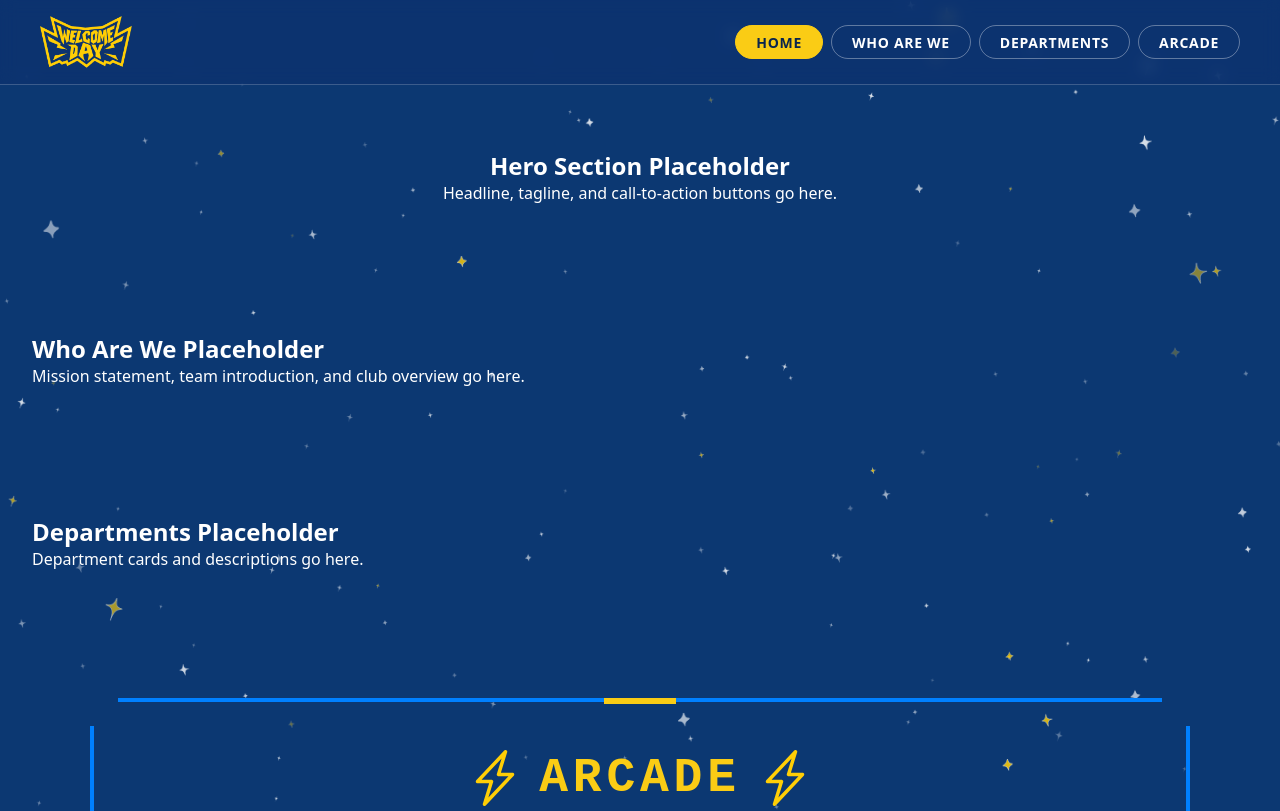
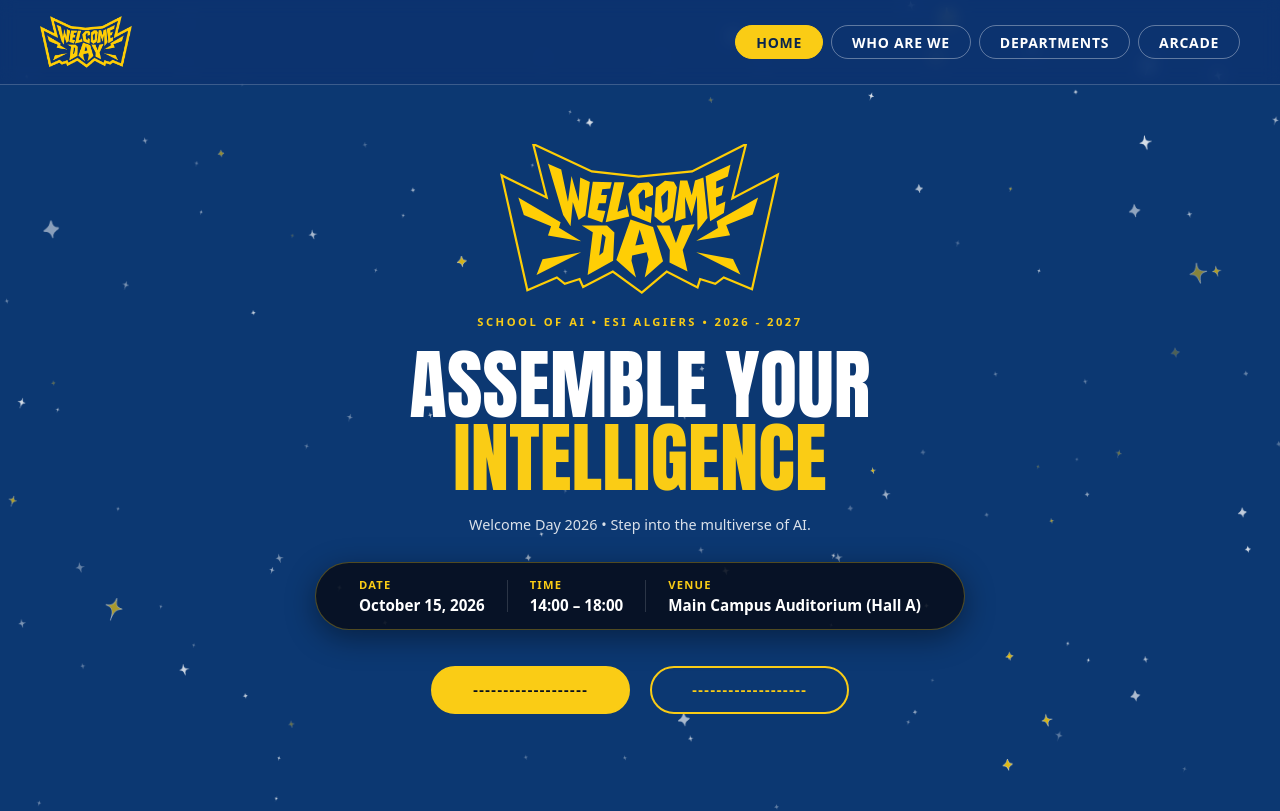
Before and after one commit to SchoolofAI-Algiers/WD-website-26-27, a React (Vite) app: page / in a window 1280 px wide. Shown: the top 811 px of the page. Built offline with nearby package versions, Linux system fonts and the light colour scheme.

Commit message:
feat(hero): implement hero section according to figma design

```diff
--- a/index.html
+++ b/index.html
@@ -5,6 +5,9 @@
     <link rel="icon" type="image/svg+xml" href="/vite.svg" />
     <meta name="viewport" content="width=device-width, initial-scale=1.0" />
     <title>WD-website-26-27</title>
+    <link rel="preconnect" href="https://fonts.googleapis.com">
+    <link rel="preconnect" href="https://fonts.gstatic.com" crossorigin>
+    <link href="https://fonts.googleapis.com/css2?family=Anton&display=swap" rel="stylesheet">
   </head>
   <body>
     <div id="root"></div>
--- /dev/null
+++ b/src/components/sections/HeroSection.css
@@ -0,0 +1,176 @@
+.hero-section {
+    min-height: calc(100vh - 80px);
+    display: flex;
+    flex-direction: column;
+    justify-content: center;
+    align-items: center;
+    text-align: center;
+    padding: 3rem 1.5rem 5rem 1.5rem;
+}
+
+.hero-section__inner {
+    max-width: 900px;
+    width: 100%;
+    display: flex;
+    flex-direction: column;
+    align-items: center;
+    gap: 1.25rem;
+}
+
+/* 1_ Grand logo */
+.hero__logo {
+    width: 280px;
+    max-width: 80%;
+    height: auto;
+
+    transition: transform 0.3s ease;
+}
+
+.hero__logo:hover {
+    transform: scale(1.03);
+}
+
+/*2) Sur-titre School of AI */
+.hero__eyebrow {
+    color: var(--color-primary-yellow);
+    font-size: 0.7rem;
+    font-weight: 700;
+    letter-spacing: 2.5px;
+    text-transform: uppercase;
+}
+
+/* 3...... ggros titre multiverse */
+.hero__title {
+    font-family: 'Anton', sans-serif;
+    font-weight: 400;
+
+    font-size: clamp(3rem, 6vw, 90px);
+    line-height: 0.95;
+    letter-spacing: 0.2px;
+
+    text-transform: uppercase;
+    -webkit-font-smoothing: antialiased;
+
+}
+
+.hero__title-white {
+    color: #ffffff;
+    display: block;
+}
+
+.hero__title-yellow {
+    color: var(--color-primary-yellow, #facc15);
+    display: block;
+}
+
+
+
+/*4. Sous titre  */
+.hero__subtitle {
+    color: rgba(255, 255, 255, 0.85);
+    font-size: 0.9rem;
+    font-weight: 400;
+    margin-bottom: 0.5rem;
+}
+
+/*5. Capsule des infos (Date, Time, Venue) */
+.hero__event-capsule {
+    background: rgba(7, 15, 30, 0.9);
+    border: 1px solid rgba(250, 204, 21, 0.3);
+    border-radius: 9999px;
+    display: flex;
+    align-items: center;
+    justify-content: space-around;
+    padding: 0.85rem 2rem;
+    width: 100%;
+    max-width: 650px;
+    box-shadow: 0 8px 30px rgba(0, 0, 0, 0.4);
+}
+
+.hero__event-item {
+    display: flex;
+    flex-direction: column;
+    gap: 0.2rem;
+    text-align: left;
+}
+
+.hero__event-label {
+    color: var(--color-primary-yellow);
+    font-size: 0.7rem;
+    font-weight: 700;
+    letter-spacing: 1.2px;
+    text-transform: uppercase;
+}
+
+.hero__event-value {
+    color: #ffffff;
+    font-size: 0.95rem;
+    font-weight: 600;
+}
+
+.hero__event-divider {
+    width: 1px;
+    height: 32px;
+    background-color: rgba(255, 255, 255, 0.15);
+}
+
+/* 6. Boutons CTA */
+.hero__actions {
+    display: flex;
+    gap: 1.25rem;
+    margin-top: 1rem;
+    flex-wrap: wrap;
+    justify-content: center;
+}
+
+.hero__btn {
+    padding: 0.85rem 2.5rem;
+    border-radius: 9999px;
+    font-weight: 700;
+    font-size: 0.95rem;
+    letter-spacing: 1px;
+    cursor: pointer;
+    transition: all 0.2s ease;
+    min-width: 180px;
+}
+
+.hero__btn--primary {
+    background-color: var(--color-primary-yellow);
+    color: #070f1e;
+    border: 2px solid var(--color-primary-yellow);
+}
+
+.hero__btn--primary:hover {
+    background-color: #fde047;
+    transform: translateY(-2px);
+    box-shadow: 0 4px 15px rgba(250, 204, 21, 0.4);
+}
+
+.hero__btn--outline {
+    background-color: transparent;
+    color: var(--color-primary-yellow);
+    border: 2px solid var(--color-primary-yellow);
+}
+
+.hero__btn--outline:hover {
+    background-color: rgba(250, 204, 21, 0.1);
+    transform: translateY(-2px);
+}
+
+
+@media (max-width: 640px) {
+    .hero__event-capsule {
+        flex-direction: column;
+        border-radius: 20px;
+        padding: 1.2rem;
+        gap: 1rem;
+    }
+
+    .hero__event-divider {
+        display: none;
+    }
+
+    .hero__event-item {
+        text-align: center;
+    }
+}
--- a/src/components/sections/HeroSection.jsx
+++ b/src/components/sections/HeroSection.jsx
@@ -1,3 +1,6 @@
+import logoImg from '../../assets/Logo.svg'
+import './HeroSection.css'
+
 const containerStyle = {
   padding: '4rem 2rem',
   textAlign: 'center',
@@ -5,12 +8,62 @@ const containerStyle = {
 
 function HeroSection() {
   return (
-    <section id="hero" className="hero-section" style={containerStyle}>
+    <section id="hero" className="hero-section">
       <div className="hero-section__inner">
-        <h1 className="hero-section__title">Hero Section Placeholder</h1>
-        <p className="hero-section__subtitle">
-          Headline, tagline, and call-to-action buttons go here.
+        {/* Logo central */}
+        <img
+          src={logoImg}
+          alt="Welcome Day Logo"
+          className="hero__logo"
+        />
+
+        {/* Sur-titre */}
+        <p className="hero__eyebrow">
+          SCHOOL OF AI • ESI ALGIERS • 2026 - 2027
         </p>
+
+        {/* Titre principal */}
+        <h1 className="hero__title">
+          <span className="hero__title-white">ASSEMBLE YOUR</span>
+          <span className="hero__title-yellow">INTELLIGENCE</span>
+        </h1>
+
+        {/* Sous-tiitre */}
+        <p className="hero__subtitle">
+          Welcome Day 2026 • Step into the multiverse of AI.
+        </p>
+
+        {/* Capsule details WD */}
+        <div className="hero__event-capsule">
+          <div className="hero__event-item">
+            <span className="hero__event-label">DATE</span>
+            <span className="hero__event-value">October 15, 2026</span>
+          </div>
+
+          <div className="hero__event-divider" />
+
+          <div className="hero__event-item">
+            <span className="hero__event-label">TIME</span>
+            <span className="hero__event-value">14:00 – 18:00</span>
+          </div>
+
+          <div className="hero__event-divider" />
+
+          <div className="hero__event-item">
+            <span className="hero__event-label">VENUE</span>
+            <span className="hero__event-value">Main Campus Auditorium (Hall A)</span>
+          </div>
+        </div>
+
+        {/* Boutons d'action */}
+        <div className="hero__actions">
+          <button className="hero__btn hero__btn--primary">
+            -------------------
+          </button>
+          <button className="hero__btn hero__btn--outline">
+            -------------------
+          </button>
+        </div>
       </div>
     </section>
   )
```
Also changed, not shown: src/assets/Logo.svg (added).
